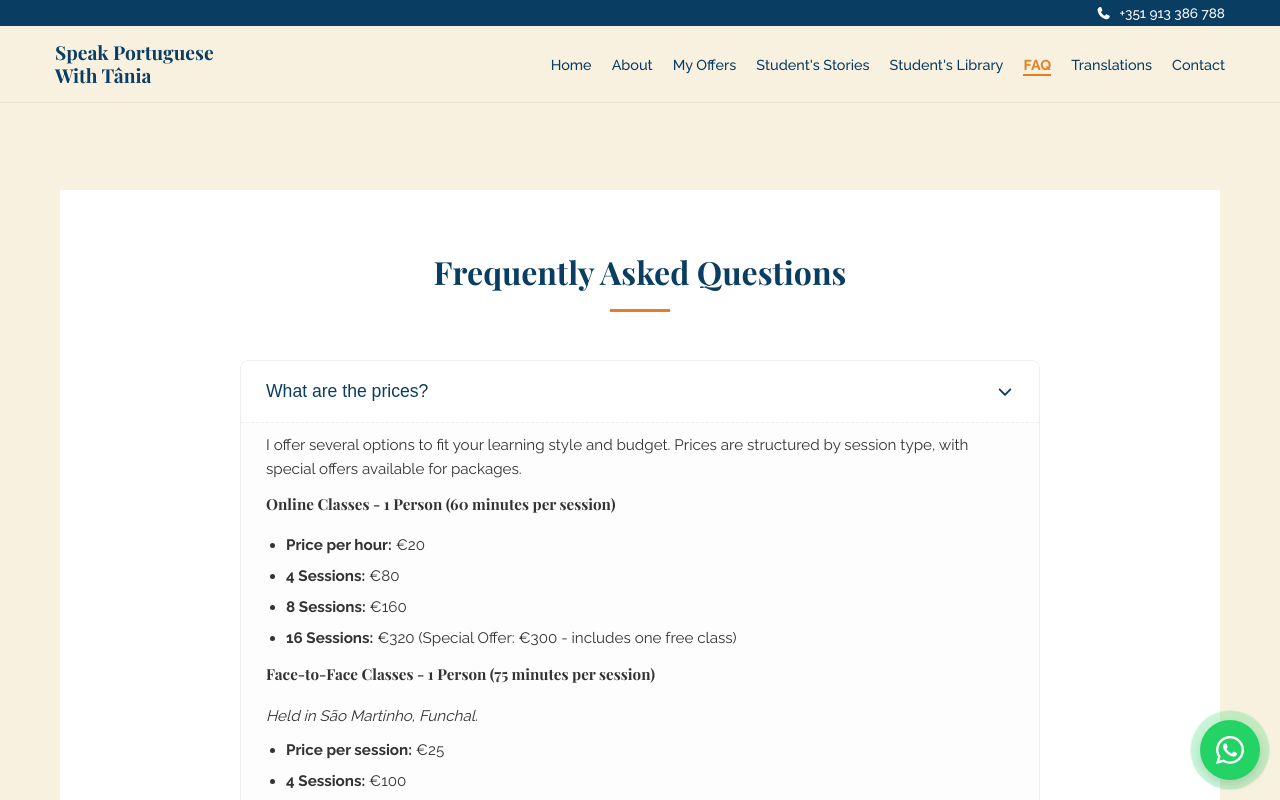
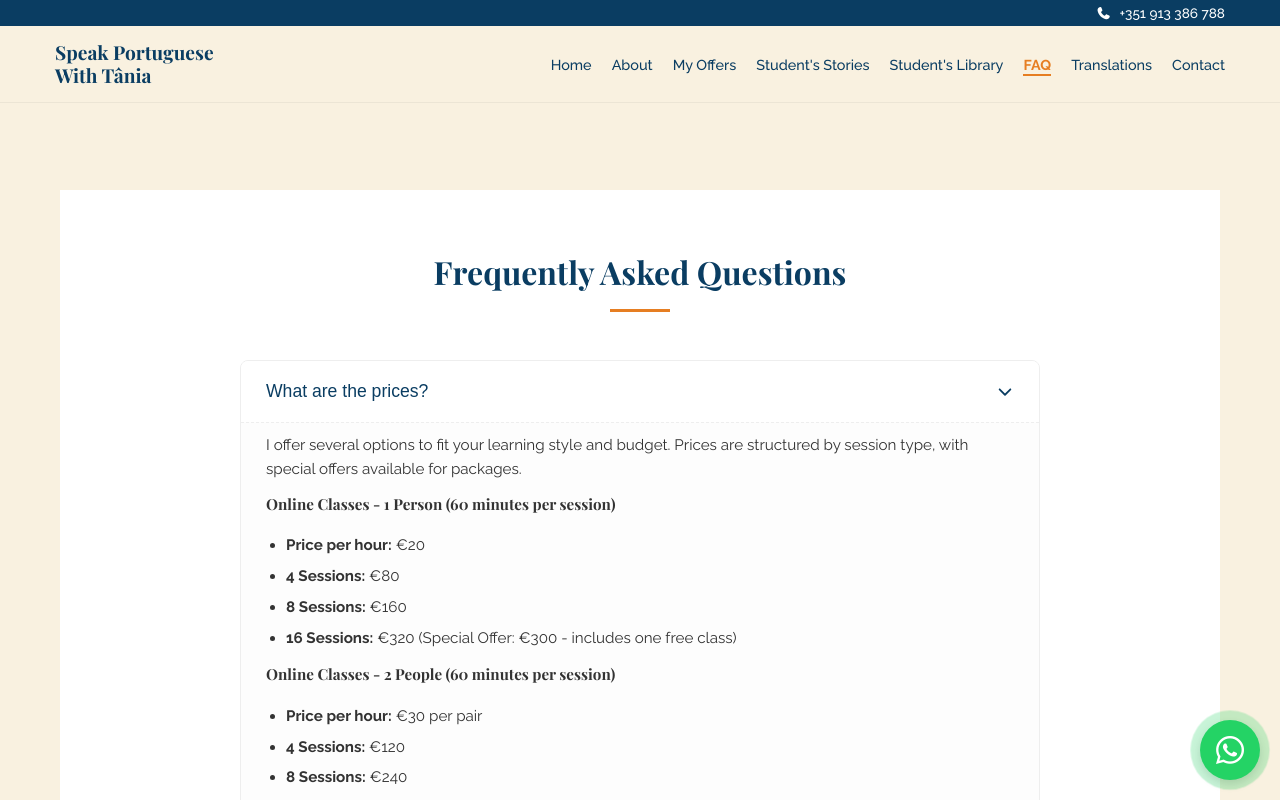
Before and after one commit to Yeshey/learnWithT, a React (Vite) app: page /learnWithT/faq in a window 1280 px wide. Both pictures are taken after a click on the button "What are the prices?". Shown: the top 800 px of the page. Built offline with nearby package versions, Linux system fonts and the light colour scheme.

Commit message:
change order

```diff
--- a/src/components/FAQPage.tsx
+++ b/src/components/FAQPage.tsx
@@ -60,6 +60,14 @@ const FAQPage: React.FC = () => {
                   <li><strong>16 Sessions:</strong> €320 (Special Offer: €300 - includes one free class)</li>
                 </ul>
 
+                <h4>Online Classes - 2 People (60 minutes per session)</h4>
+                <ul>
+                  <li><strong>Price per hour:</strong> €30 per pair</li>
+                  <li><strong>4 Sessions:</strong> €120</li>
+                  <li><strong>8 Sessions:</strong> €240</li>
+                  <li><strong>16 Sessions:</strong> €480 (Special Offer: €450 - includes one free class)</li>
+                </ul>
+
                 <h4>Face-to-Face Classes - 1 Person (75 minutes per session)</h4>
                 <p className="faq-location-note"><em>Held in São Martinho, Funchal.</em></p>
                 <ul>
@@ -67,14 +75,6 @@ const FAQPage: React.FC = () => {
                   <li><strong>4 Sessions:</strong> €100</li>
                   <li><strong>8 Sessions:</strong> €200</li>
                   <li><strong>16 Sessions:</strong> €400 (Special Offer: €375 - includes one free class)</li>
-                </ul>
-
-                <h4>Online Classes - 2 People (60 minutes per session)</h4>
-                <ul>
-                  <li><strong>Price per hour:</strong> €30 per pair</li>
-                  <li><strong>4 Sessions:</strong> €120</li>
-                  <li><strong>8 Sessions:</strong> €240</li>
-                  <li><strong>16 Sessions:</strong> €480 (Special Offer: €450 - includes one free class)</li>
                 </ul>
 
                 <h4>Face-to-Face Classes - 2 People (75 minutes per session)</h4>
```
